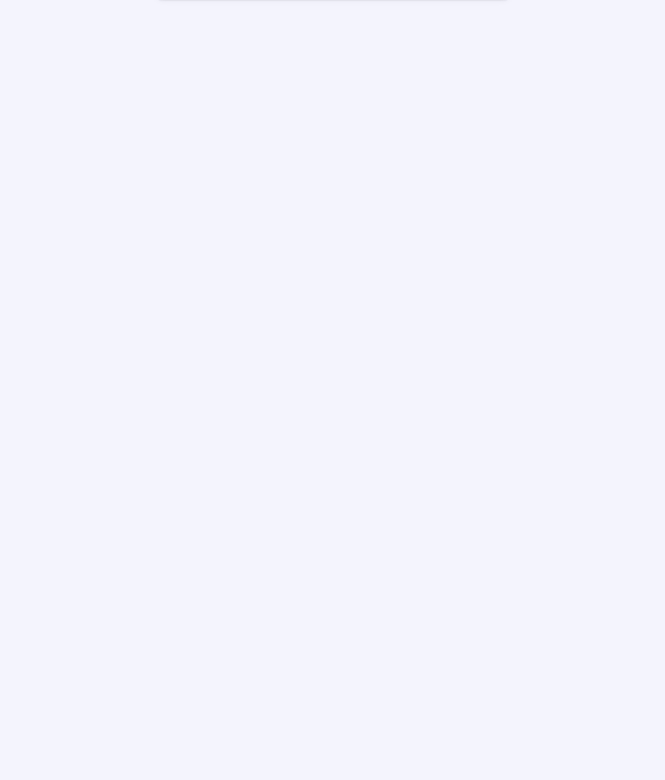
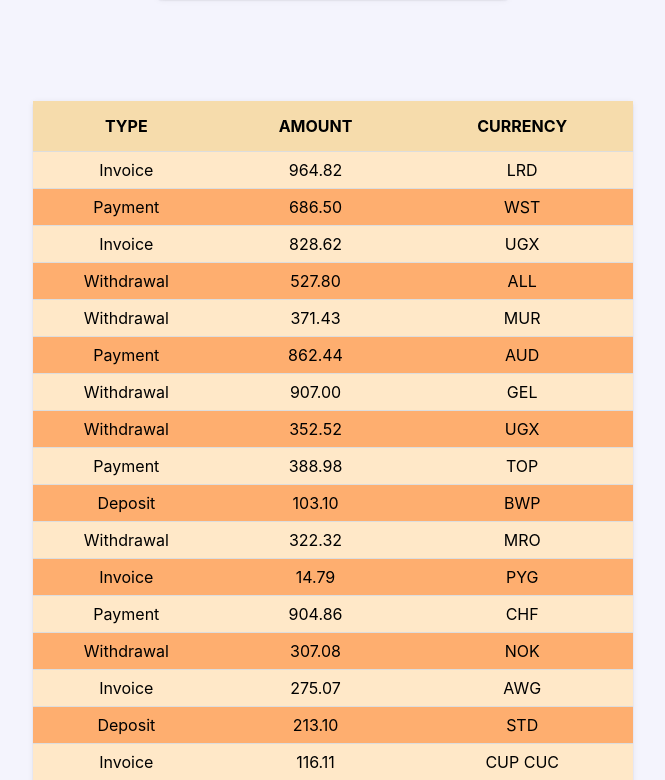
Before and after one commit to devromarc/goit-react-hw-01-components, a React (Create React App) app: page / in a window 1280 px wide. Shown: the part 1160-1940 px from the top of the page, without its empty margins (307-972 px from the left). Before the commit the page ends 1201 px from the top, so only its background shows below. Built offline with nearby package versions, Linux system fonts and the light colour scheme.

Commit message:
Transaction Done

```diff
--- a/src/components/App.jsx
+++ b/src/components/App.jsx
@@ -4,6 +4,8 @@
 import data from '../data/data.json';
 import { FriendList } from './FiendList/FriendList';
 import friends from '../data/friends.json';
+import { TransactionHistory } from './TransactionHistory/TransactionHistory';
+import transactions from '../data/transactions.json';
 export const App = () => {
   return (
     <>
@@ -16,6 +18,7 @@
       />
       <Statistics title="Upload stats" stats={data} />
       <FriendList friends={friends} />
+      <TransactionHistory items={transactions} />
     </>
   );
 };
--- /dev/null
+++ b/src/components/TransactionHistory/TransactionHistory.jsx
@@ -0,0 +1,26 @@
+import React from 'react';
+import css from './TransactionHistory.module.css';
+
+export const TransactionHistory = ({ items }) => {
+  return (
+    <table className={css.transactionHistory}>
+      <thead>
+        <tr>
+          <th className={css.tableHeader}>Type</th>
+          <th className={css.tableHeader}>Amount</th>
+          <th className={css.tableHeader}>Currency</th>
+        </tr>
+      </thead>
+
+      <tbody>
+        {items.map(({ id, type, amount, currency }) => (
+          <tr className={css.tableRow} key={id}>
+            <td className={css.tableData}>{type}</td>
+            <td className={css.tableData}>{amount}</td>
+            <td className={css.tableData}>{currency}</td>
+          </tr>
+        ))}
+      </tbody>
+    </table>
+  );
+};
--- /dev/null
+++ b/src/components/TransactionHistory/TransactionHistory.module.css
@@ -0,0 +1,42 @@
+.transactionHistory {
+  border-collapse: collapse;
+  table-layout: auto;
+  width: 600px;
+  margin: 60px auto;
+  border-radius: 4px;
+  background: white;
+  box-shadow: 0px 2px 1px 0px rgba(46, 47, 66, 0.08),
+    0px 1px 1px 0px rgba(46, 47, 66, 0.16),
+    0px 1px 6px 0px rgba(46, 47, 66, 0.08);
+}
+
+.tableHeader {
+  text-align: center;
+  padding: 15px;
+  text-transform: uppercase;
+  border-bottom: 1px solid #ddd;
+  background-color: #f6dcac;
+  color: black;
+}
+
+.tableData {
+  padding: 8px;
+  text-align: center;
+  border-bottom: 1px solid #ddd;
+}
+
+.tableData:first-of-type {
+  text-transform: capitalize;
+}
+
+.tableRow:nth-of-type(even) {
+  background-color: #feae6f;
+}
+
+.tableRow:nth-of-type(odd) {
+  background-color: #ffe8c8;
+}
+
+/* .tableRow:hover {
+  transform: scale(1.5);
+} */
--- /dev/null
+++ b/src/data/transactions.json
@@ -0,0 +1,122 @@
+[
+  {
+    "id": "1e0700a2-5183-4291-85cc-2065a036a683",
+    "type": "invoice",
+    "amount": "964.82",
+    "currency": "LRD"
+  },
+  {
+    "id": "a30f821b-4d25-4ff0-abdd-e340b3f0dd2b",
+    "type": "payment",
+    "amount": "686.50",
+    "currency": "WST"
+  },
+  {
+    "id": "44dca67a-8e5a-4798-bf8e-b15efd4e1abd",
+    "type": "invoice",
+    "amount": "828.62",
+    "currency": "UGX"
+  },
+  {
+    "id": "ea8ed3dc-2b68-4a53-905a-53ecb0adef33",
+    "type": "withdrawal",
+    "amount": "527.80",
+    "currency": "ALL"
+  },
+  {
+    "id": "ea76146a-0b00-4b80-bc02-a8c822176712",
+    "type": "withdrawal",
+    "amount": "371.43",
+    "currency": "MUR"
+  },
+  {
+    "id": "63ca02f9-d637-46b5-9237-f3b24425e029",
+    "type": "payment",
+    "amount": "862.44",
+    "currency": "AUD"
+  },
+  {
+    "id": "ed0263e8-59a5-4bf1-87e0-2bb88e53dc34",
+    "type": "withdrawal",
+    "amount": "907.00",
+    "currency": "GEL"
+  },
+  {
+    "id": "6013bad0-750c-4691-8bc2-d8f2b43969c4",
+    "type": "withdrawal",
+    "amount": "352.52",
+    "currency": "UGX"
+  },
+  {
+    "id": "252c7be4-8b06-4fa7-8d42-61fb835b70d5",
+    "type": "payment",
+    "amount": "388.98",
+    "currency": "TOP"
+  },
+  {
+    "id": "4eaab41b-b967-40ac-82ed-85fc66f646f1",
+    "type": "deposit",
+    "amount": "103.10",
+    "currency": "BWP"
+  },
+  {
+    "id": "9648a350-8469-42d5-8bf3-18090de5fe67",
+    "type": "withdrawal",
+    "amount": "322.32",
+    "currency": "MRO"
+  },
+  {
+    "id": "9c5c25fb-1a95-4b2f-8d1f-4c4426d677cc",
+    "type": "invoice",
+    "amount": "14.79",
+    "currency": "PYG"
+  },
+  {
+    "id": "43ef232c-80e9-4d6f-b48a-b22405620de3",
+    "type": "payment",
+    "amount": "904.86",
+    "currency": "CHF"
+  },
+  {
+    "id": "5161682e-e620-4019-ab0a-24ceb10fbd20",
+    "type": "withdrawal",
+    "amount": "307.08",
+    "currency": "NOK"
+  },
+  {
+    "id": "7b119d71-42e6-4c42-a141-6818b07bb9ff",
+    "type": "invoice",
+    "amount": "275.07",
+    "currency": "AWG"
+  },
+  {
+    "id": "a4f65722-65c4-4c28-b1f4-b8ed988bb205",
+    "type": "deposit",
+    "amount": "213.10",
+    "currency": "STD"
+  },
+  {
+    "id": "c6e5784b-0ca3-48d6-86e5-b5128af5a523",
+    "type": "invoice",
+    "amount": "116.11",
+    "currency": "CUP CUC"
+  },
+  {
+    "id": "c9ebed6a-3a02-4b49-ac0d-0534b51f2bfd",
+    "type": "invoice",
+    "amount": "878.67",
+    "currency": "HKD"
+  },
+  {
+    "id": "a4a98b0e-b22c-438b-9f83-de2df52110c8",
+    "type": "invoice",
+    "amount": "725.03",
+    "currency": "UYU UYI"
+  },
+  {
+    "id": "b39bfa7a-0166-4c47-94d6-87d20590f746",
+    "type": "payment",
+    "amount": "405.45",
+    "currency": "MDL"
+  }
+]
```
